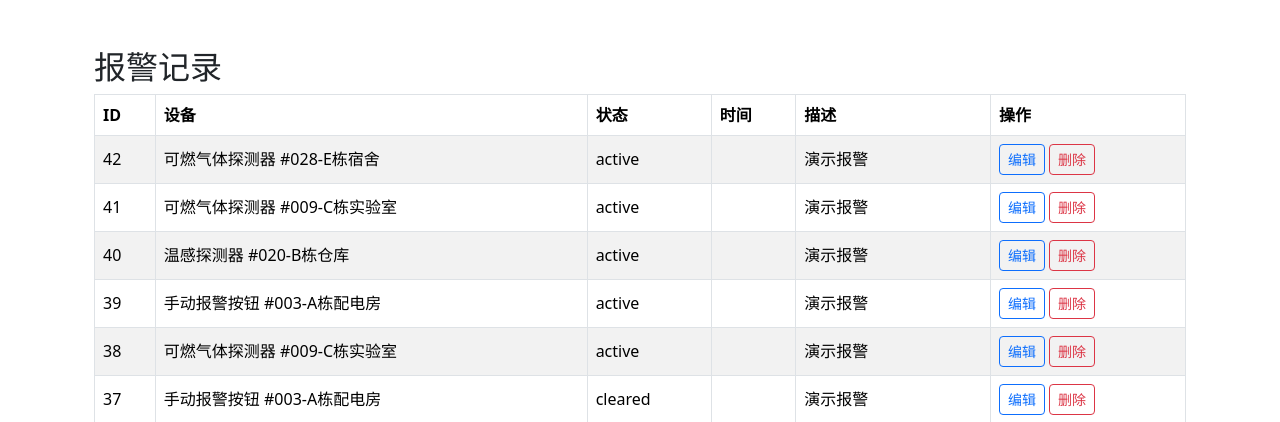
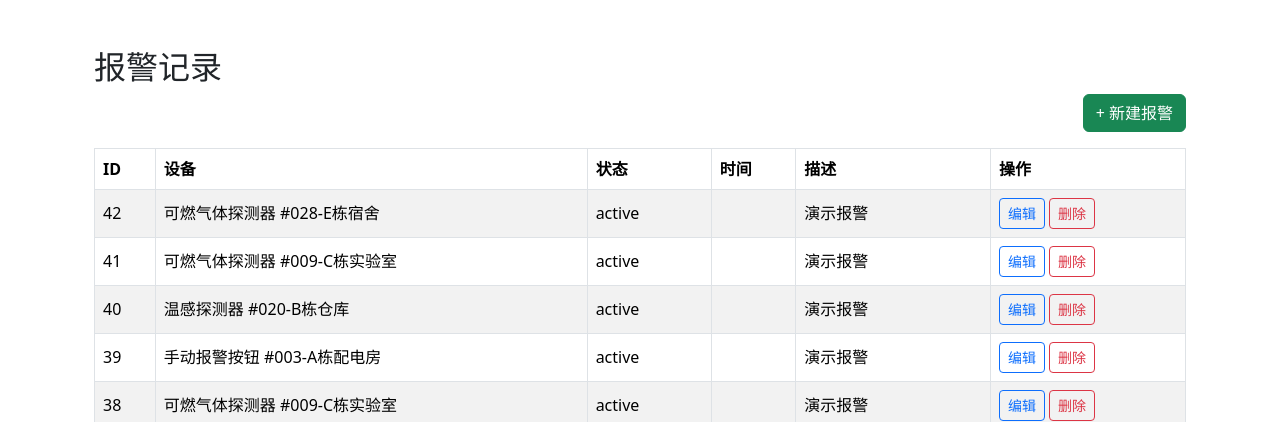
Before and after one commit to RetiredGuitar64/smartfire, a Django app: page /alarms/ in a window 1280 px wide. Shown: the part 89-511 px from the top of the page. Run offline with Django 4.2, Linux system fonts and the light colour scheme; a user stored in the database is signed in; data comes from the database, SQL or seed files in the repository; both versions use the stored data as it was after the commit.

Commit message:
按钮又加回来了，但是用户页面也有按钮

```diff
--- a/templates/alarms/alarm_list.html
+++ b/templates/alarms/alarm_list.html
@@ -2,6 +2,9 @@
 {% block content %}
 <div class="container mt-4">
   <h2>报警记录</h2>
+  <div class="mb-3 text-end">
+    <a href="{% url 'alarms:add' %}" class="btn btn-success">+ 新建报警</a>
+  </div>
   <table class="table table-bordered table-striped align-middle">
     <thead>
       <tr>
```
Also changed, not shown: db.sqlite3.
